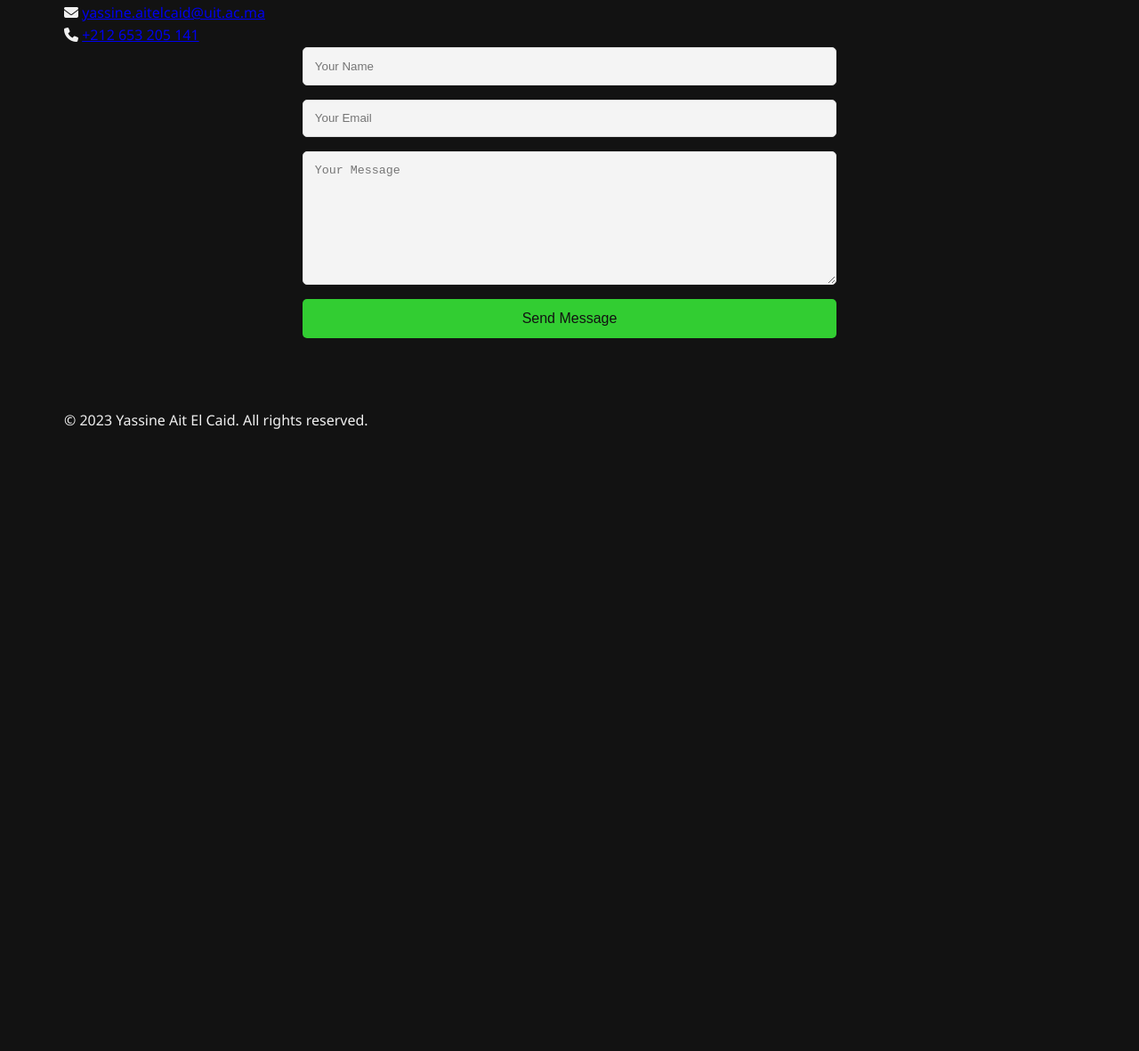
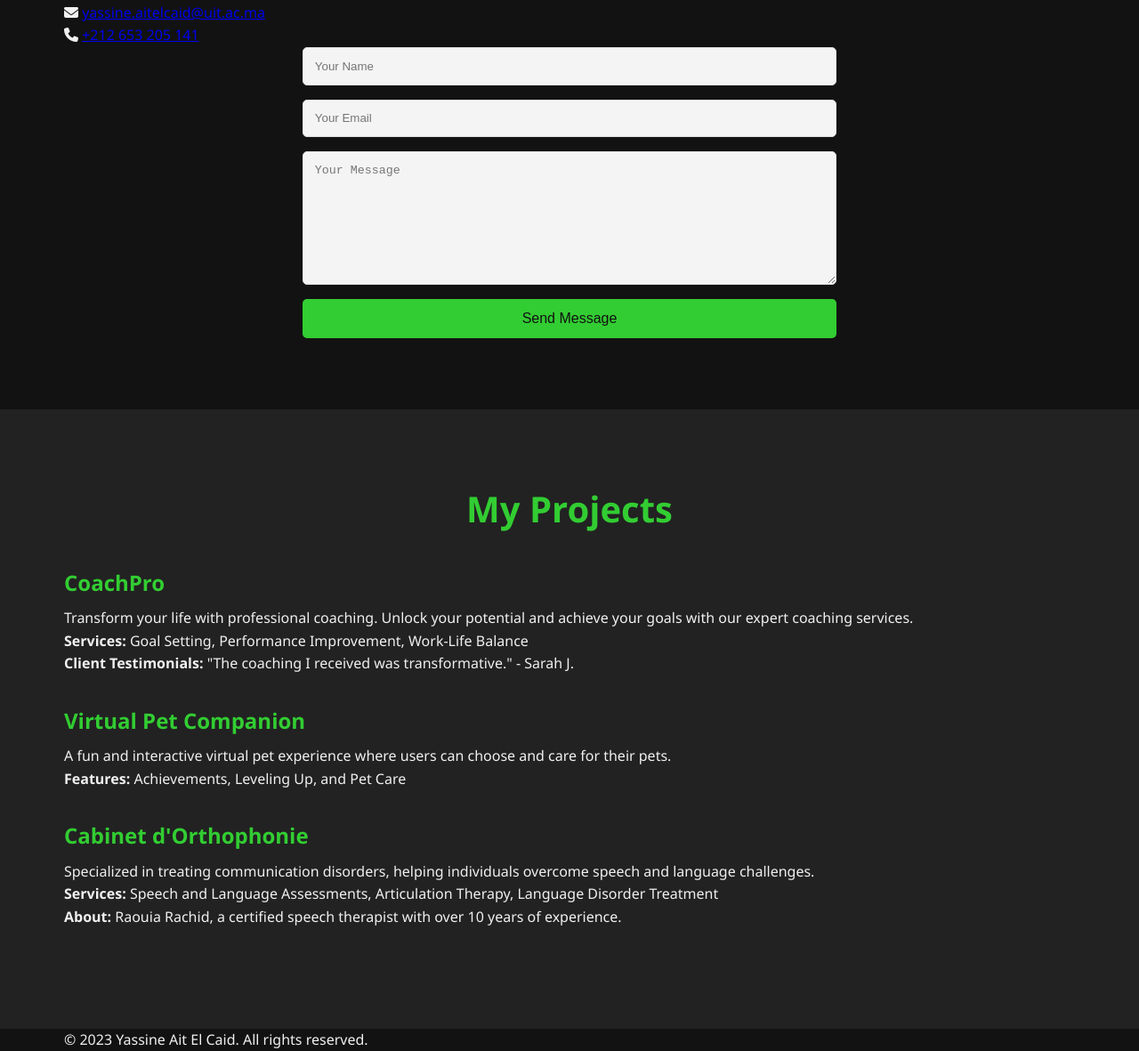
Before and after one commit to Yassine2408/Portfolio, a plain HTML site: page index.html in a window 1280 px wide. Shown: the part 2970-4151 px from the top of the page at 89% size. Before the commit the page ends 3455 px from the top, so only its background shows below. Drawn offline with Linux system fonts and the light colour scheme.

Commit message:
Adding projects section to portfolio

```diff
--- a/index.html
+++ b/index.html
@@ -145,6 +145,35 @@
                 </form>
             </div>
         </section>
+
+        <section id="projects">
+            <div class="container">
+                <h2>My Projects</h2>
+                <div class="project-item">
+                    <h3><a href="https://coaching-pro.netlify.app/" target="_blank">CoachPro</a></h3>
+                    <p>Transform your life with professional coaching. Unlock your potential and achieve your goals with our expert coaching services.</p>
+                    <ul>
+                        <li><strong>Services:</strong> Goal Setting, Performance Improvement, Work-Life Balance</li>
+                        <li><strong>Client Testimonials:</strong> "The coaching I received was transformative." - Sarah J.</li>
+                    </ul>
+                </div>
+                <div class="project-item">
+                    <h3><a href="https://pets-indol-nu.vercel.app/" target="_blank">Virtual Pet Companion</a></h3>
+                    <p>A fun and interactive virtual pet experience where users can choose and care for their pets.</p>
+                    <ul>
+                        <li><strong>Features:</strong> Achievements, Leveling Up, and Pet Care</li>
+                    </ul>
+                </div>
+                <div class="project-item">
+                    <h3><a href="https://speech-therapist-fc49f.web.app/" target="_blank">Cabinet d'Orthophonie </a></h3>
+                    <p>Specialized in treating communication disorders, helping individuals overcome speech and language challenges.</p>
+                    <ul>
+                        <li><strong>Services:</strong> Speech and Language Assessments, Articulation Therapy, Language Disorder Treatment</li>
+                        <li><strong>About:</strong> Raouia Rachid, a certified speech therapist with over 10 years of experience.</li>
+                    </ul>
+                </div>
+            </div>
+        </section>
     </main>
 
     <footer>
--- a/styles.css
+++ b/styles.css
@@ -352,3 +352,39 @@ section h2 {
         left: 0%;
     }
 }
+
+/* Projects Section */
+#projects {
+    padding: 5rem 0;
+    background-color: #222;
+    color: var(--text-color);
+}
+
+#projects h2 {
+    text-align: center;
+    margin-bottom: 2rem;
+    color: var(--primary-color);
+}
+
+.project-item {
+    margin-bottom: 2rem;
+}
+
+.project-item h3 {
+    font-size: 1.5rem;
+    margin-bottom: 0.5rem;
+}
+
+.project-item a {
+    color: var(--primary-color);
+    text-decoration: none;
+}
+
+.project-item a:hover {
+    text-decoration: underline;
+}
+
+.project-item ul {
+    list-style-type: none;
+    padding-left: 0;
+}
```
